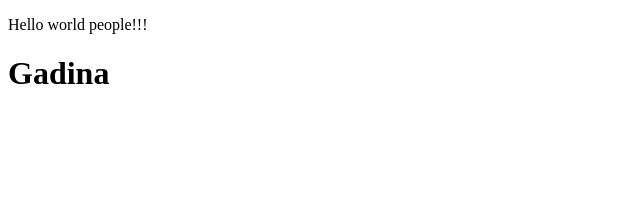
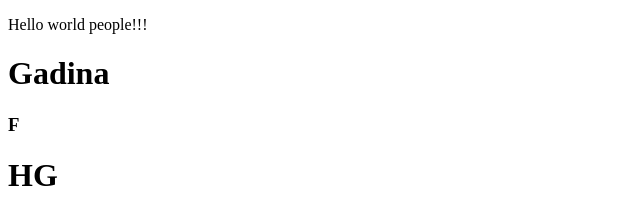
Before and after one commit to Lyashka/Test_work1-, a plain HTML site: page Index.html in a window 1280 px wide. Shown: the whole page, without its empty margins (0-640 px from the left). Drawn offline with Linux system fonts and the light colour scheme.

Commit message:
new WORK1

```diff
--- a/Index.html
+++ b/Index.html
@@ -10,7 +10,8 @@
 
     <p>Hello world people!!!</p>
     <h1>Gadina</h1>
-
+    <h3>F</h3>
+    <h1>HG</h1>
     <script src="js/script.js"></script>
 </body>
 </html>
```
